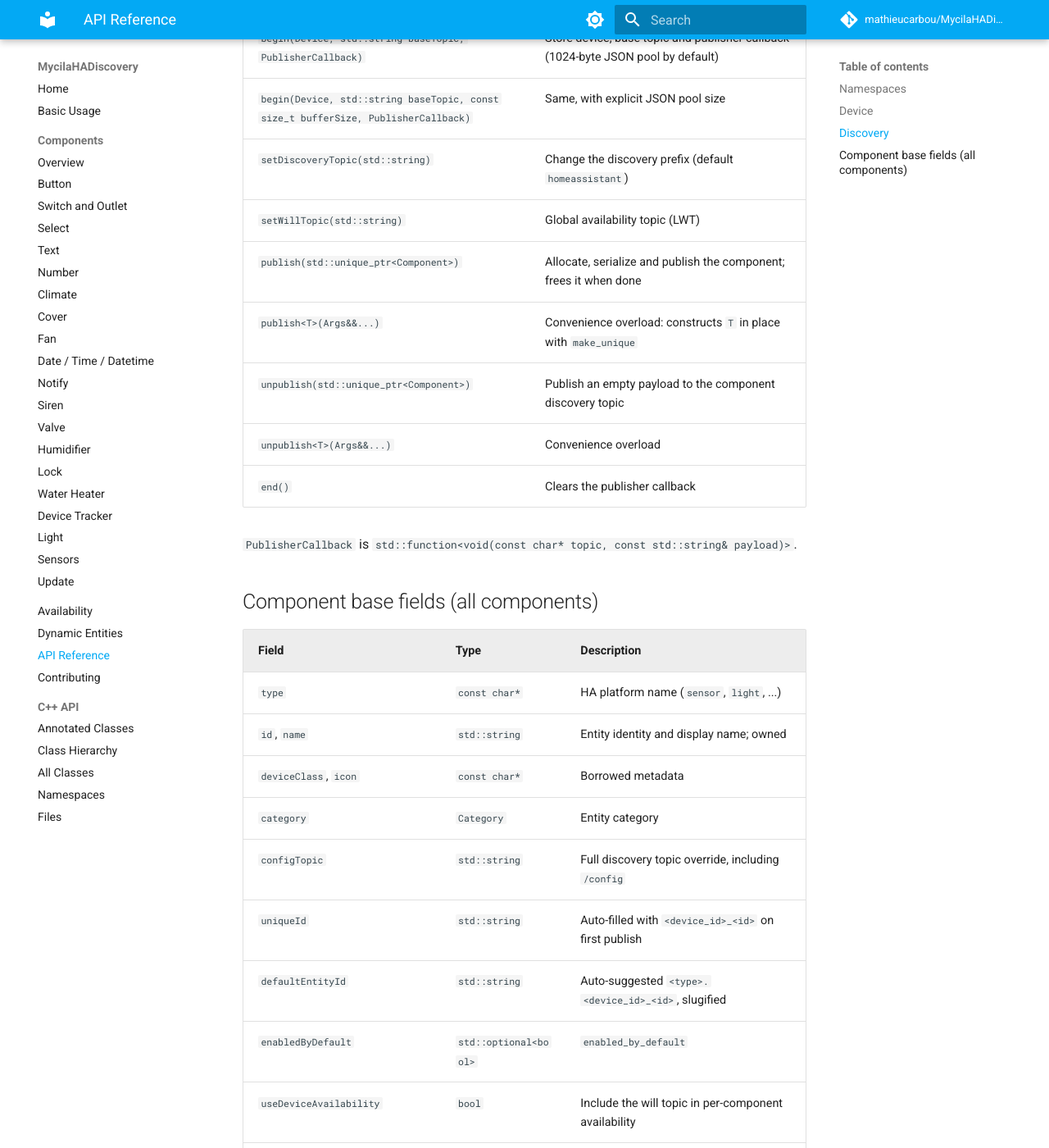
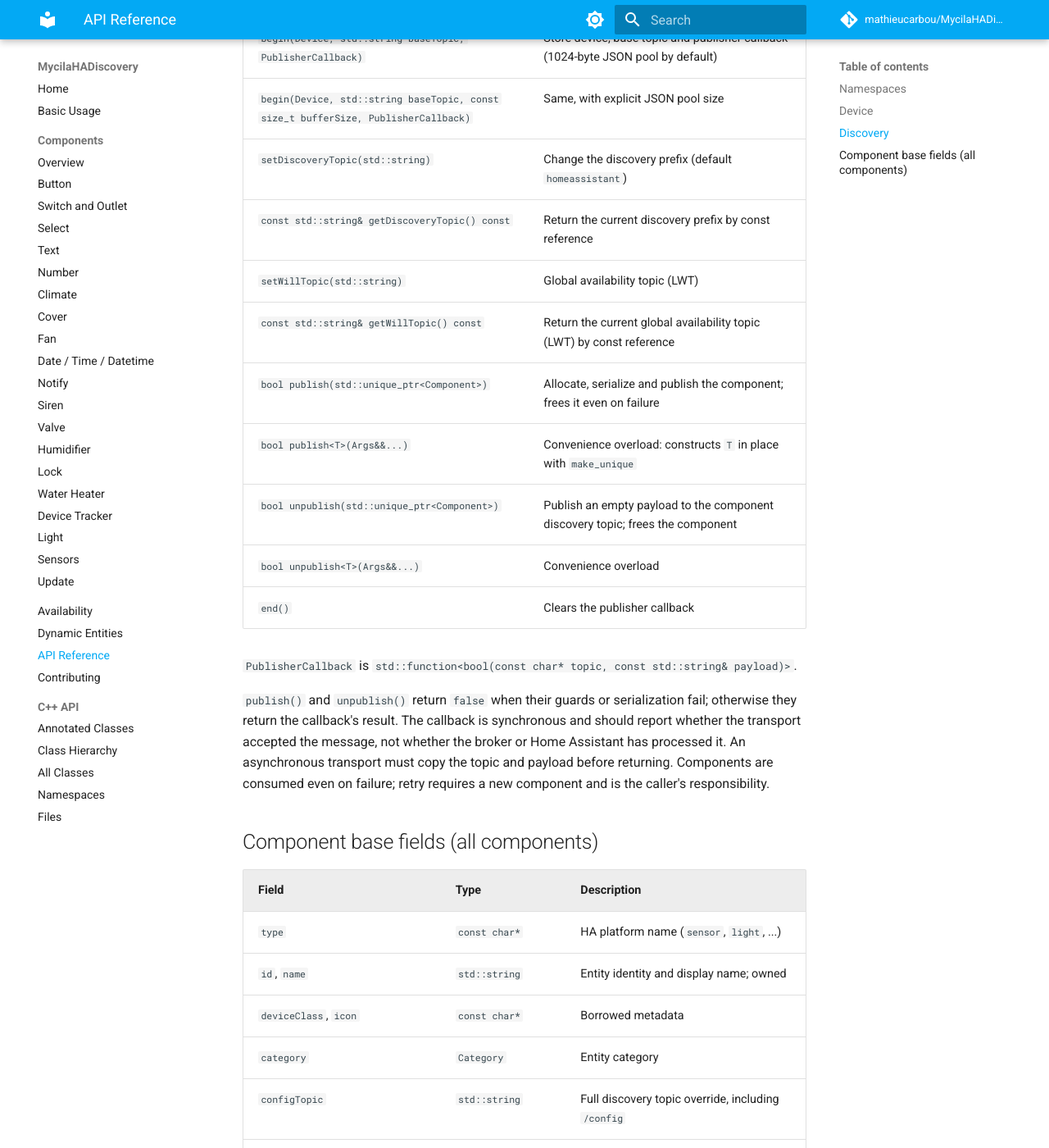
Before and after one commit to mathieucarbou/MycilaHADiscovery, an MkDocs documentation site: the page built from docs/api.md, in a window 1280 px wide and 1400 px high, scrolled down 855 px. Shown: the whole window at 82% size. Built offline with MkDocs 1.6.1 and Material for MkDocs 9.7.7, drawn with Linux system fonts in a browser that asks for light colours; comment, search, counter and statistics services are not loaded.

Commit message:
Return discovery publication results and expose topic getters
Propagate the publisher callback result through publish and unpublish, including template overloads, so applications can keep rejected messages pending for retry. Return false when discovery preconditions or JSON allocation fail.

Add const-reference getters for the configured discovery and will topics. Update examples and documentation for bool callbacks, ownership on failure and asynchronous transport acceptance.

```diff
--- a/docs/api.md
+++ b/docs/api.md
@@ -33,14 +33,18 @@ Mycila::HA
 | `begin(Device, std::string baseTopic, PublisherCallback)` | Store device, base topic and publisher callback (1024-byte JSON pool by default) |
 | `begin(Device, std::string baseTopic, const size_t bufferSize, PublisherCallback)` | Same, with explicit JSON pool size |
 | `setDiscoveryTopic(std::string)` | Change the discovery prefix (default `homeassistant`) |
+| `const std::string& getDiscoveryTopic() const` | Return the current discovery prefix by const reference |
 | `setWillTopic(std::string)` | Global availability topic (LWT) |
-| `publish(std::unique_ptr<Component>)` | Allocate, serialize and publish the component; frees it when done |
-| `publish<T>(Args&&...)` | Convenience overload: constructs `T` in place with `make_unique` |
-| `unpublish(std::unique_ptr<Component>)` | Publish an empty payload to the component discovery topic |
-| `unpublish<T>(Args&&...)` | Convenience overload |
+| `const std::string& getWillTopic() const` | Return the current global availability topic (LWT) by const reference |
+| `bool publish(std::unique_ptr<Component>)` | Allocate, serialize and publish the component; frees it even on failure |
+| `bool publish<T>(Args&&...)` | Convenience overload: constructs `T` in place with `make_unique` |
+| `bool unpublish(std::unique_ptr<Component>)` | Publish an empty payload to the component discovery topic; frees the component |
+| `bool unpublish<T>(Args&&...)` | Convenience overload |
 | `end()` | Clears the publisher callback |
 
-`PublisherCallback` is `std::function<void(const char* topic, const std::string& payload)>`.
+`PublisherCallback` is `std::function<bool(const char* topic, const std::string& payload)>`.
+
+`publish()` and `unpublish()` return `false` when their guards or serialization fail; otherwise they return the callback's result. The callback is synchronous and should report whether the transport accepted the message, not whether the broker or Home Assistant has processed it. An asynchronous transport must copy the topic and payload before returning. Components are consumed even on failure; retry requires a new component and is the caller's responsibility.
 
 ## Component base fields (all components)
 
```
Also changed, not shown: README.md (+5 -2 lines), docs/usage.md (+8 -1 lines), 4 other files.
